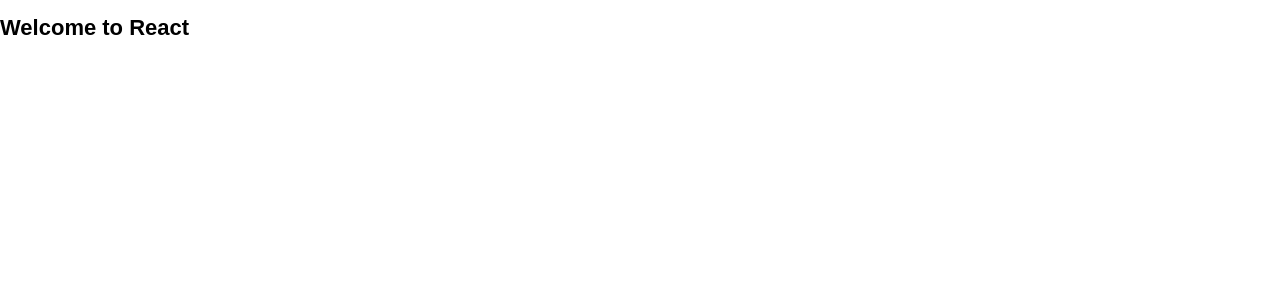
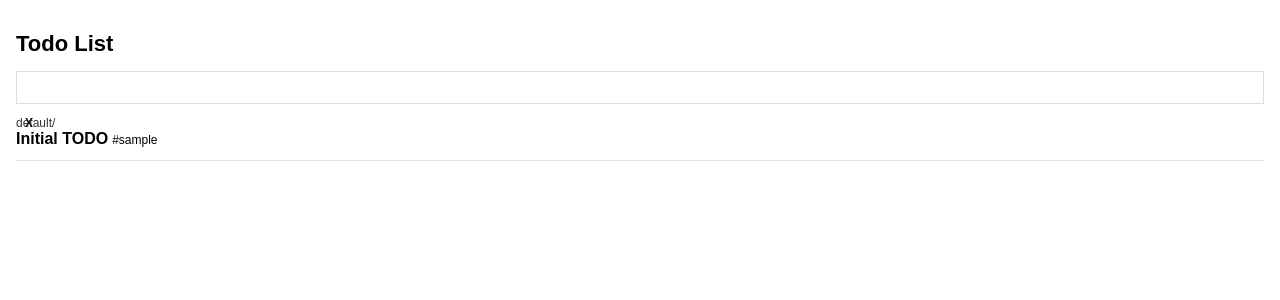
Before and after one commit to mottox2/ease, a React (Create React App) app: page / in a window 1280 px wide. Shown: the top 300 px of the page. Built offline with nearby package versions, Linux system fonts and the light colour scheme; the HTML template or start-up script is replaced by a standard one.

Commit message:
Add ability to create todo

```diff
--- a/package.json
+++ b/package.json
@@ -3,7 +3,10 @@
   "version": "0.1.0",
   "private": true,
   "dependencies": {
+    "@types/codemirror": "^0.0.55",
+    "codemirror": "^5.35.0",
     "react": "^16.2.0",
+    "react-codemirror2": "^4.2.0",
     "react-dom": "^16.2.0",
     "react-scripts-ts": "2.14.0",
     "styled-components": "^3.2.3"
--- a/src/App.tsx
+++ b/src/App.tsx
@@ -1,13 +1,95 @@
 import * as React from 'react'
 import styled from 'styled-components'
+import { defineMode } from 'codemirror'
+import { Controlled as CodeMirror } from 'react-codemirror2'
+
+import Todo from './Todo'
+
+const Container = styled.div`
+  padding: 16px;
+`
 
 const Title = styled.h1`
   font-size: 22px;
 `
 
 class App extends React.Component {
+  state = {
+    value: '',
+    todos: [
+      {
+        number: 1,
+        title: 'Initial TODO',
+        category: 'default/',
+        tags: ['#sample']
+      }
+    ]
+  }
+
+  instance: any
+
   render() {
-    return <Title>Welcome to React</Title>
+    return (
+      <Container>
+        <Title>Todo List</Title>
+        <CodeMirror
+          editorDidMount={(editor: any) => {
+            this.instance = editor
+            this.instance.setSize(null, 40)
+            editor.setSize(null, editor.defaultTextHeight() + 2 * 4)
+          }}
+          autoFocus={true}
+          editorWillMount={() => {
+            defineMode('custom', () => {
+              return {
+                token: (stream: any, state: any) => {
+                  if (stream.match(/#\w+/)) {
+                    return 'keyword'
+                  }
+                  if (stream.match(/\w+\//)) {
+                    return 'comment'
+                  }
+                  stream.next()
+                  return null
+                }
+              }
+            })
+          }}
+          options={{
+            mode: 'custom'
+          }}
+          onKeyDown={(_editor, e: any) => {
+            if (e.keyCode === 13 && this.state.value.length > 0) {
+              // console.log(this.state.value)
+              this.setState({
+                todos: [
+                  {
+                    number: this.state.todos[0].number + 1,
+                    tags: this.state.value.match(/#\w+/g) || [],
+                    category: (this.state.value.match(/\w+\//g) || []).join(''),
+                    title: this.state.value.replace(/#\w+/g, '').replace(/\w+\//g, '')
+                  },
+                  ...this.state.todos
+                ],
+                value: ''
+              })
+            }
+          }}
+          value={this.state.value}
+          onBeforeChange={(editor, change, value) => {
+            // var newtext = change.text.join('').replace(/\n/g, '')
+            // change.update(change.from, change.to, [newtext])
+            this.setState({ value: value.replace(/\n/g, '') })
+            // this.setState({ value: value.replace(/\w+\//g, '') })
+            return true
+          }}
+          onChange={(editor, data, value) => {
+            // console.log(editor, data, value)
+          }}
+        />
+        {this.state.todos.map(todo => <Todo key={todo.number} todo={todo} />)}
+      </Container>
+    )
   }
 }
 
--- /dev/null
+++ b/src/Todo.tsx
@@ -0,0 +1,45 @@
+import * as React from 'react'
+import styled from 'styled-components'
+
+const Todo: React.StatelessComponent<{
+  className?: string
+  todo?: any
+}> = ({ todo, className }: any) => (
+  <div className={className}>
+    {todo.category && <div className="category">{todo.category}</div>}
+    <div className="title">{todo.title}</div>
+    {todo.tags.map((tag: string, i: number) => (
+      <div className="tag" key={i}>
+        {tag}
+      </div>
+    ))}
+  </div>
+)
+
+export default styled(Todo)`
+  margin: 12px 0;
+  padding-bottom: 12px;
+  border-bottom: 1px solid #e5e5e5;
+  animation: fadeIn 0.4s ease-out;
+  .category {
+    opacity: 0.8;
+    font-size: 12px;
+  }
+  .title {
+    font-weight: bold;
+    display: inline-block;
+  }
+
+  .tag {
+    display: inline-block;
+    font-size: 12px;
+    /* background-color: #ddd; */
+    border-radius: 2px;
+    margin-right: 4px;
+    /* padding: 3px 6px; */
+    &:before {
+      content: ' ';
+      margin-left: 4px;
+    }
+  }
+`
--- a/src/index.css
+++ b/src/index.css
@@ -3,3 +3,35 @@ body {
   padding: 0;
   font-family: sans-serif;
 }
+
+@import '../node_modules/codemirror/lib/codemirror.css';
+@import '../node_modules/codemirror/theme/material.css';
+
+.CodeMirror {
+  border: 1px solid #ddd;
+  padding: 4px 8px;
+}
+.CodeMirror > * {
+  overflow: hidden;
+}
+
+.CodeMirror-focused {
+  border-color: #1e87f0;
+}
+
+.CodeMirror-scroll {
+  overflow: hidden !important;
+}
+
+.CodeMirror-hscrollbar {
+  display: none;
+}
+
+@keyframes fadeIn {
+  0% {
+    opacity: 0;
+  }
+  100% {
+    opacity: 1;
+  }
+}
--- a/tslint.json
+++ b/tslint.json
@@ -21,7 +21,7 @@
       "static-before-instance",
       "variables-before-functions"
     ],
-    "no-any": true,
+    "no-any": false,
     "no-arg": true,
     "no-bitwise": true,
     "no-console": [true, "log", "error", "debug", "info", "time", "timeEnd", "trace"],
```
Also changed, not shown: 1 other file (tests, documents, lock files or other folders).
